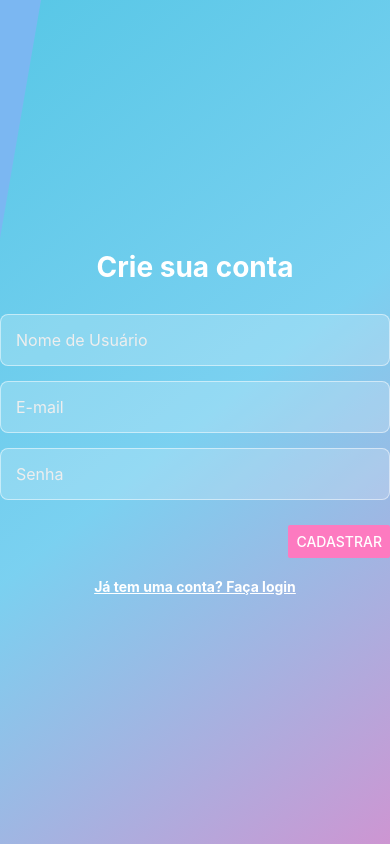
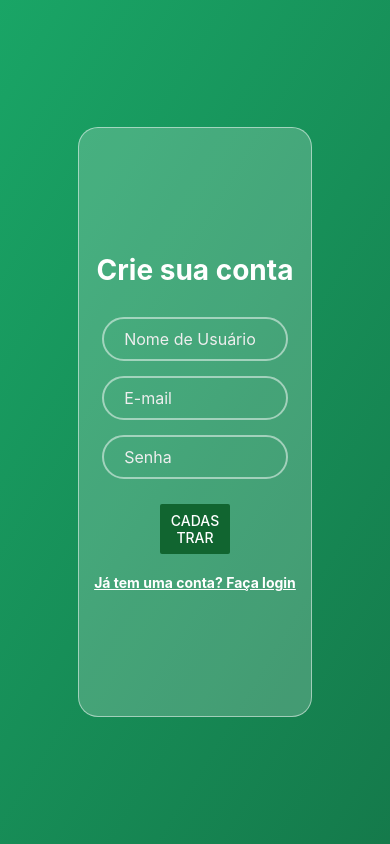
Before and after one commit to MarinaMenezess/devSocial, a React Native app in the folder app-forum/: screen /Register in a window 390 px wide. Built offline with nearby package versions, Linux system fonts and the light colour scheme.

Commit message:
register screen

```diff
--- a/app-forum/package.json
+++ b/app-forum/package.json
@@ -26,7 +26,8 @@
     "react-native-reanimated": "~3.17.4",
     "react-native-safe-area-context": "5.4.0",
     "react-native-screens": "~4.11.1",
-    "react-native-web": "^0.20.0"
+    "react-native-web": "^0.20.0",
+    "expo-blur": "~14.1.5"
   },
   "devDependencies": {
     "@babel/core": "^7.20.0"
--- a/app-forum/src/screens/RegisterScreen.js
+++ b/app-forum/src/screens/RegisterScreen.js
@@ -10,31 +10,32 @@ import {
   SafeAreaView,
   Animated,
   Easing,
-  Dimensions // Para obter o tamanho da tela
+  Dimensions,
+  Platform // Para sombras
 } from "react-native";
 import { LinearGradient } from "expo-linear-gradient";
 
-// Obtém as dimensões da tela para o posicionamento
 const { width, height } = Dimensions.get('window');
+const GRADIENT_SIZE = Math.max(width, height) * 2.5;
 
 const RegisterScreen = ({ navigation }) => {
   const [username, setUsername] = useState("");
   const [email, setEmail] = useState("");
   const [password, setPassword] = useState("");
 
-  // --- Nova Lógica de Animação ---
-  // Um único Animated.Value para controlar todo o progresso da animação
+  // 1. Estado para controlar o foco
+  const [focusedInput, setFocusedInput] = useState(null);
+
   const animatedValue = useRef(new Animated.Value(0)).current;
 
   useEffect(() => {
-    // A animação vai de 0 a 1 e depois volta para 0, em loop
     Animated.loop(
       Animated.sequence([
         Animated.timing(animatedValue, {
           toValue: 1,
-          duration: 10000, // Metade da duração total (20s)
+          duration: 10000,
           easing: Easing.inOut(Easing.ease),
-          useNativeDriver: true, // A animação de transformação é otimizada
+          useNativeDriver: true,
         }),
         Animated.timing(animatedValue, {
           toValue: 0,
@@ -46,22 +47,19 @@ const RegisterScreen = ({ navigation }) => {
     ).start();
   }, []);
 
-  // Interpolação para a rotação (de 0deg para 360deg)
   const rotateAnimation = animatedValue.interpolate({
     inputRange: [0, 1],
     outputRange: ['0deg', '360deg'],
   });
 
-  // Interpolação para a translação (movimento)
-  // O movimento será suave do canto superior esquerdo para o inferior direito
   const translateX = animatedValue.interpolate({
     inputRange: [0, 1],
-    outputRange: [-width * 0.5, width * 0.1], // De -50% a +10% da largura
+    outputRange: [-width * 0.25, width * 0.25],
   });
 
   const translateY = animatedValue.interpolate({
     inputRange: [0, 1],
-    outputRange: [-height * 0.5, height * 0.1], // De -50% a +10% da altura
+    outputRange: [-height * 0.25, height * 0.25],
   });
 
   const animatedStyle = {
@@ -71,20 +69,17 @@ const RegisterScreen = ({ navigation }) => {
       { rotate: rotateAnimation },
     ],
   };
-  // --- Fim da Nova Lógica de Animação ---
 
-  const handleRegister = async () => { /* Sua lógica de cadastro */ };
+  const handleRegister = async () => { /* Sua lógica */ };
 
   return (
     <View style={styles.container}>
       <StatusBar barStyle="light-content" />
 
-      {/* Container de fundo com uma cor base e overflow hidden */}
       <View style={styles.backgroundContainer}>
         <Animated.View style={[styles.gradient, animatedStyle]}>
           <LinearGradient
-            // As suas cores!
-            colors={['#F7D4E0', '#FD7AC0', '#7AD7F0', '#44C8E0']}
+            colors={['#A3EBB1', '#116530', '#18A558', '#21B6A8']}
             style={styles.gradientInner}
             start={{ x: 0, y: 0.3 }}
             end={{ x: 1, y: 0.7 }}
@@ -92,34 +87,41 @@ const RegisterScreen = ({ navigation }) => {
         </Animated.View>
       </View>
 
-      {/* Conteúdo da tela fica por cima */}
       <SafeAreaView style={styles.contentContainer}>
-        {/* Adicione um ScrollView se o conteúdo puder exceder a tela */}
         <Text style={styles.title}>Crie sua conta</Text>
+
+        {/* 2. Aplicar os estilos e handlers de foco/blur */}
         <TextInput
-          style={styles.input}
+          style={[styles.input, focusedInput === 'username' && styles.inputFocused]}
           placeholder="Nome de Usuário"
           placeholderTextColor="#eee"
           value={username}
           onChangeText={setUsername}
+          onFocus={() => setFocusedInput('username')}
+          onBlur={() => setFocusedInput(null)}
         />
         <TextInput
-          style={styles.input}
+          style={[styles.input, focusedInput === 'email' && styles.inputFocused]}
           placeholder="E-mail"
           placeholderTextColor="#eee"
           value={email}
           onChangeText={setEmail}
+          onFocus={() => setFocusedInput('email')}
+          onBlur={() => setFocusedInput(null)}
         />
         <TextInput
-          style={styles.input}
+          style={[styles.input, focusedInput === 'password' && styles.inputFocused]}
           placeholder="Senha"
           placeholderTextColor="#eee"
           value={password}
           onChangeText={setPassword}
           secureTextEntry
+          onFocus={() => setFocusedInput('password')}
+          onBlur={() => setFocusedInput(null)}
         />
+
         <View style={styles.buttonContainer}>
-          <Button title="Cadastrar" onPress={handleRegister} color="#FD7AC0"/>
+          <Button title="Cadastrar" onPress={handleRegister} color="#116530"/>
         </View>
         <TouchableOpacity onPress={() => navigation.navigate("Login")}>
           <Text style={styles.loginText}>Já tem uma conta? Faça login</Text>
@@ -132,26 +134,35 @@ const RegisterScreen = ({ navigation }) => {
 const styles = StyleSheet.create({
   container: {
     flex: 1,
-    backgroundColor: '#7bb7f2', // Cor de fundo base do seu CSS
+    backgroundColor: '#21B6A8',
+    justifyContent: 'center',
+    alignItems: 'center',
   },
   backgroundContainer: {
     ...StyleSheet.absoluteFillObject,
-    overflow: 'hidden', // Garante que o gradiente gigante não cause scroll
+    overflow: 'hidden',
   },
   gradient: {
-    width: '200%',
-    height: '200%',
-    opacity: 0.8, // Opacidade do seu CSS
+    width: GRADIENT_SIZE,
+    height: GRADIENT_SIZE,
+    left: (width - GRADIENT_SIZE) / 2,
+    top: (height - GRADIENT_SIZE) / 2,
+    opacity: 0.8,
   },
   gradientInner: {
     flex: 1,
   },
   contentContainer: {
-    flex: 1,
     justifyContent: 'center',
-    padding: 20,
-    backgroundColor: 'transparent',
-    zIndex: 1, // Garante que o conteúdo fique na frente da animação
+    alignItems: 'center',
+    width: '60%',
+    height: '70%',
+    padding: 40,
+    borderWidth: 1,
+    borderColor: "rgba(255, 255, 255, 0.5)",
+    borderRadius: 20,
+    backgroundColor: "rgba(255, 255, 255, 0.2)",
+    zIndex: 1,
   },
   title: {
     fontSize: 28,
@@ -161,18 +172,29 @@ const styles = StyleSheet.create({
     textAlign: "center",
   },
   input: {
-    width: "100%",
-    padding: 15,
-    borderWidth: 1,
+    width: "80%",
+    paddingVertical: 10,
+    paddingHorizontal: 20,
+    borderWidth: 2,
     borderColor: "rgba(255, 255, 255, 0.5)",
-    borderRadius: 8,
+    borderRadius: 40,
     marginBottom: 15,
-    backgroundColor: "rgba(255, 255, 255, 0.2)",
     color: "#fff",
     fontSize: 16,
+    textAlign: 'flex-start'
+  },
+  // 3. Novo estilo para o estado focado
+  inputFocused: {
+    borderColor: 'rgba(255, 255, 255, 1)', // Borda mais visível
+    backgroundColor: "rgba(255, 255, 255, 0.3)", // Simula o brilho interior
+    shadowColor: '#fff',
+    shadowOffset: { width: 0, height: 0 },
+    shadowOpacity: 0.5,
+    shadowRadius: 15,
+    outlineStyle: 'none',
   },
   buttonContainer: {
-    alignItems: 'flex-end',
+    width: '30%',
     marginTop: 10,
   },
   loginText: {
```
Also changed, not shown: 1 other file (tests, documents, lock files or other folders).
